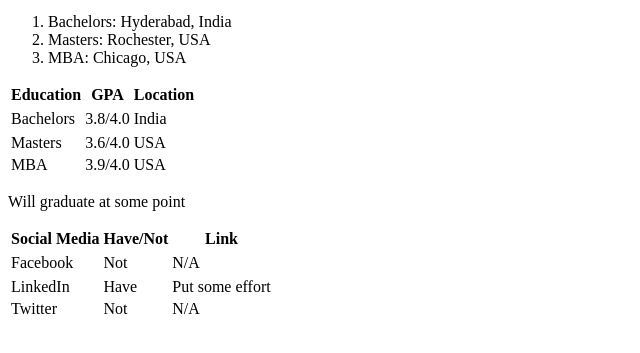
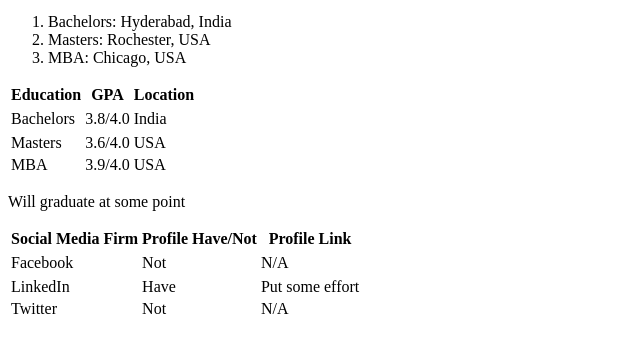
Before and after one commit to gsreddy-2021/hello-world, a plain HTML site: page index.html in a window 1280 px wide. Shown: the part 87-440 px from the top of the page, without its empty margins (0-640 px from the left). Drawn offline with Linux system fonts and the light colour scheme.

Commit message:
Added social media info

```diff
--- a/index.html
+++ b/index.html
@@ -37,12 +37,14 @@
             <td>USA</td>
         </tr>
     </table>
+
     <p>Will graduate at some point</p>
+
     <table>
         <tr>
-            <th>Social Media</th>
-            <th>Have/Not</th>
-            <th>Link</th>
+            <th>Social Media Firm</th>
+            <th>Profile Have/Not</th>
+            <th>Profile Link</th>
         <tr>
         <tr>
             <td>Facebook</td>
@@ -60,5 +62,6 @@
             <td>N/A</td>
         </tr>
     </table>
+
 </body>
 </html>
```
